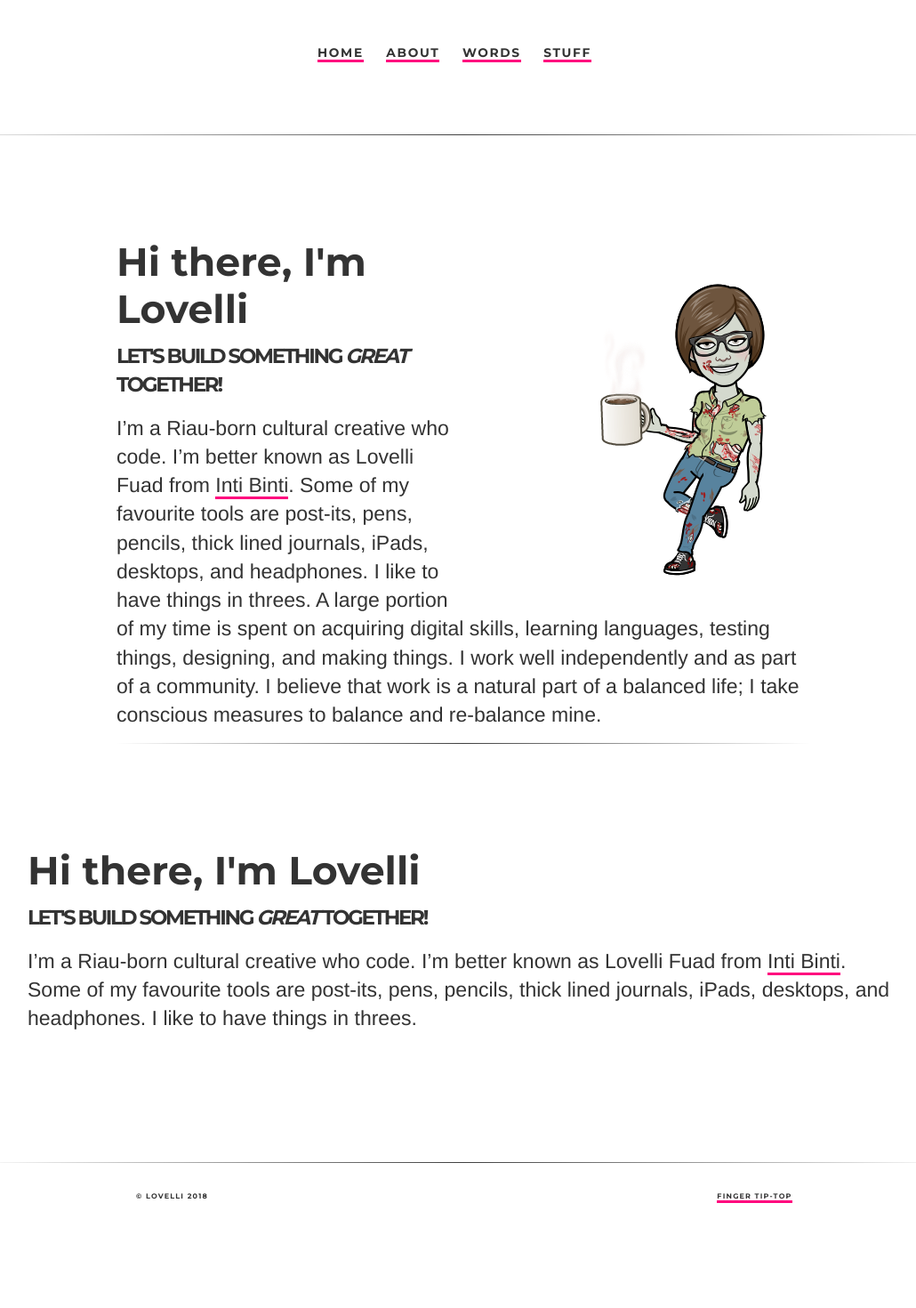
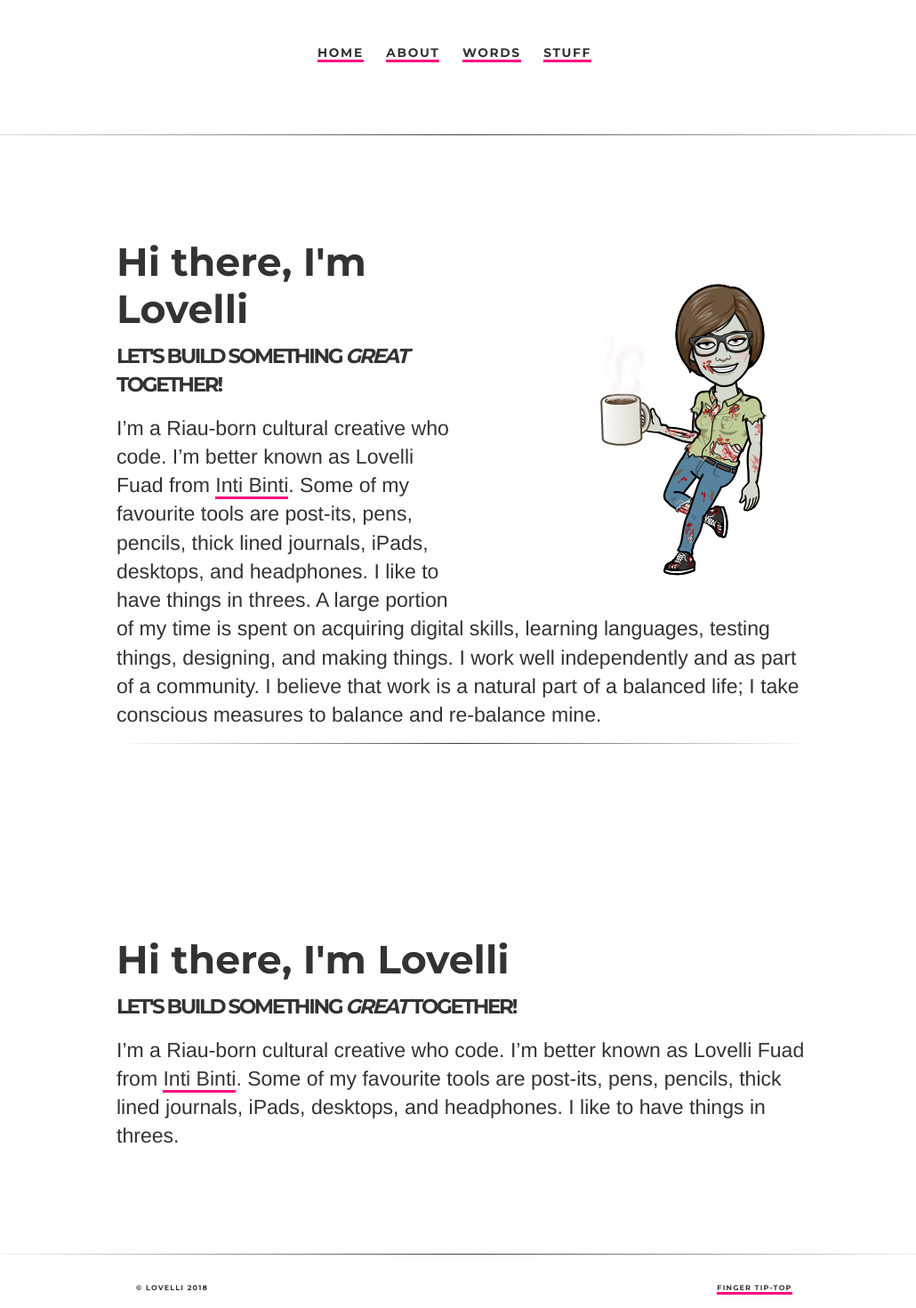
Before and after one commit to ariesti/ariesti.github.io, a Jekyll site: the page built from index.html, in a window 1280 px wide. Shown: the whole page at 89% size, without its empty margins (119-1149 px from the left). Built offline with Jekyll 4.4.1, drawn with Linux system fonts in a browser that asks for light colours; before the commit the page ends 1367 px from its top, so only the background shows below that.

Commit message:
Update index.html

```diff
--- a/index.html
+++ b/index.html
@@ -20,8 +20,7 @@ description: Towards digital humanities
 	I believe that work is a natural part of a balanced life; I take conscious measures to balance and re-balance mine.</p>
 	<hr class="style-two">
 </div>
-<div id="content">
-	<hr>
+<div id="content" class="wrapper right">
 	<h1>Hi there, I'm Lovelli</h1>
 	<p class="subtitle">Let's build something <i>great</i> together!</p>
 	<p>I’m a Riau-born cultural creative who code.
```
